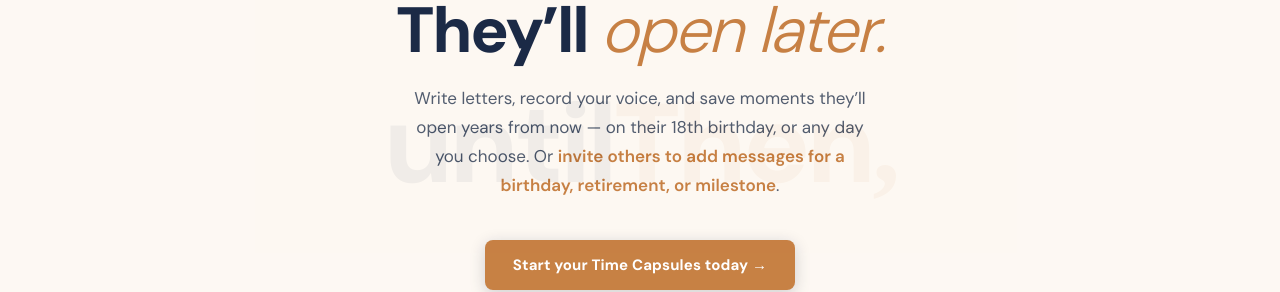
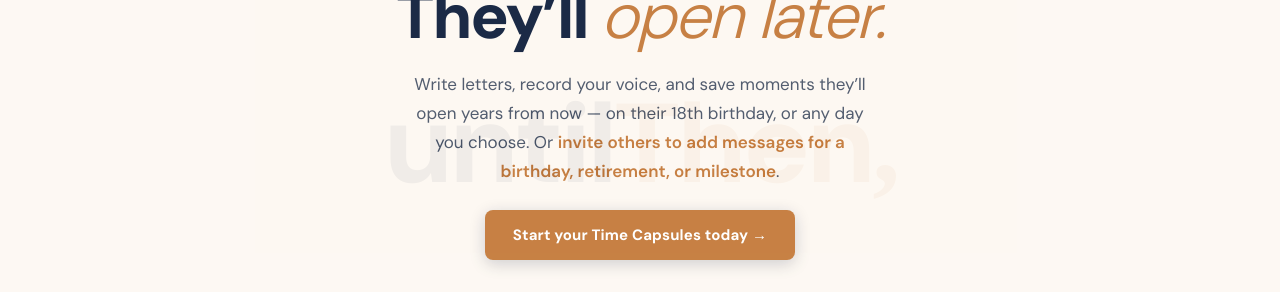
Before and after one commit to hteaopco/UntilThen, a Next.js app: page / in a window 1280 px wide. Shown: the part 256-548 px from the top of the page. Built offline with nearby package versions, Linux system fonts and the light colour scheme; no server answers.

Commit message:
Hero: tighten spacing — kill the dead space below CTA

```diff
--- a/src/components/landing/Hero.tsx
+++ b/src/components/landing/Hero.tsx
@@ -1,7 +1,7 @@
 export function Hero() {
   return (
     <section id="top" className="bg-cream overflow-hidden">
-      <div className="mx-auto max-w-[1280px] px-6 lg:px-14 pt-[120px] pb-20 flex flex-col items-center text-center lg:min-h-[80vh] justify-center">
+      <div className="mx-auto max-w-[1280px] px-6 lg:px-14 pt-[120px] pb-10 flex flex-col items-center text-center">
         <div className="relative z-[2] max-w-[640px]">
           <div className="hero-tag inline-flex items-center gap-2 text-xs font-bold tracking-[0.12em] uppercase text-amber bg-amber-tint px-[14px] py-1.5 rounded-md mb-6">
             <span aria-hidden="true">✦</span>
@@ -15,7 +15,7 @@ export function Hero() {
             <span className="font-light italic text-amber">open later.</span>
           </h1>
 
-          <p className="hero-sub text-[17px] font-normal leading-[1.7] text-ink-mid max-w-[480px] mx-auto mb-10">
+          <p className="hero-sub text-[17px] font-normal leading-[1.7] text-ink-mid max-w-[480px] mx-auto mb-6">
             Write letters, record your voice, and save moments they&rsquo;ll
             open years from now — on their 18th birthday, or any day you
             choose. Or{" "}
```
